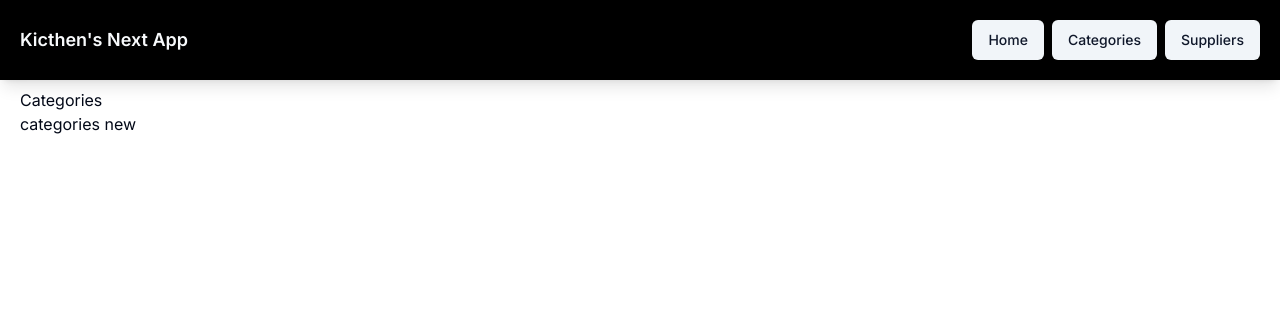
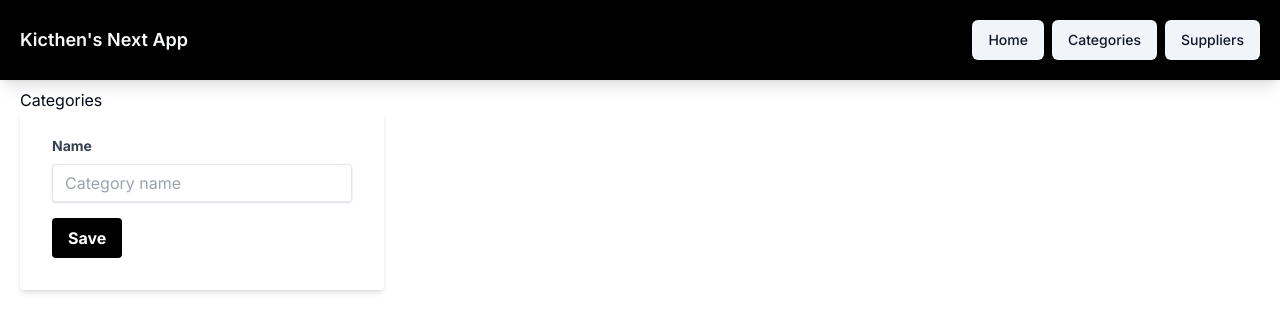
Before and after one commit to danielschmitz/kitchen-app-next-prisma-tailwind-shadcn, a Next.js app: page /categories/new in a window 1280 px wide. Shown: the top 332 px of the page. Built offline with nearby package versions, Linux system fonts and the light colour scheme.

Commit message:
create category

```diff
--- a/package.json
+++ b/package.json
@@ -9,7 +9,9 @@
     "lint": "next lint"
   },
   "dependencies": {
+    "@hookform/resolvers": "^3.3.4",
     "@prisma/client": "^5.11.0",
+    "@radix-ui/react-label": "^2.0.2",
     "@radix-ui/react-slot": "^1.0.2",
     "class-variance-authority": "^0.7.0",
     "clsx": "^2.1.0",
@@ -17,8 +19,10 @@
     "next": "14.1.3",
     "react": "^18",
     "react-dom": "^18",
+    "react-hook-form": "^7.51.0",
     "tailwind-merge": "^2.2.1",
-    "tailwindcss-animate": "^1.0.7"
+    "tailwindcss-animate": "^1.0.7",
+    "zod": "^3.22.4"
   },
   "devDependencies": {
     "@types/node": "^20",
--- a/src/app/categories/new/page.tsx
+++ b/src/app/categories/new/page.tsx
@@ -1,14 +1,62 @@
+import { PrismaClient } from "@prisma/client";
 import Link from "next/link";
-
-
+import { redirect } from "next/navigation";
 
 const page = () => {
-    return (
-        <div>
-            categories new
-            <br/><br/>
-        </div>
-    );
-}
+  async function createCategory(formData: FormData) {
+    "use server";
 
-export default page
+    const formObject = Object.fromEntries(formData);
+
+    // validate data
+    if (!formObject.name) {
+      throw new Error("Name is required");
+    }
+
+    // mutate data
+    const prisma = new PrismaClient();
+    await prisma.category.create({data:{name:formObject.name as string}})
+
+    // revalidate cache
+
+    // redirect
+    redirect('/categories')
+
+  }
+  return (
+    <div>
+      <div className="flex flex-row w-full">
+        <form
+          className="bg-white shadow-md rounded px-8 pt-6 pb-8 mb-4"
+          action={createCategory}
+        >
+          <div className="mb-4">
+            <label
+              className="block text-gray-700 text-sm font-bold mb-2"
+              htmlFor="name"
+            >
+              Name
+            </label>
+            <input
+              className="shadow appearance-none border rounded w-full py-2 px-3 text-gray-700 leading-tight focus:outline-none focus:shadow-outline min-w-[300px]"
+              id="name"
+              name="name"
+              type="text"
+              placeholder="Category name"
+            />
+          </div>
+          <div className="flex items-center justify-between">
+            <button
+              className="bg-black hover:bg-blue-700 text-white font-bold py-2 px-4 rounded focus:outline-none focus:shadow-outline"
+              type="submit"
+            >
+              Save
+            </button>
+          </div>
+        </form>
+      </div>
+    </div>
+  );
+};
+
+export default page;
--- /dev/null
+++ b/src/components/ui/form.tsx
@@ -0,0 +1,176 @@
+import * as React from "react"
+import * as LabelPrimitive from "@radix-ui/react-label"
+import { Slot } from "@radix-ui/react-slot"
+import {
+  Controller,
+  ControllerProps,
+  FieldPath,
+  FieldValues,
+  FormProvider,
+  useFormContext,
+} from "react-hook-form"
+
+import { cn } from "@/lib/utils"
+import { Label } from "@/components/ui/label"
+
+const Form = FormProvider
+
+type FormFieldContextValue<
+  TFieldValues extends FieldValues = FieldValues,
+  TName extends FieldPath<TFieldValues> = FieldPath<TFieldValues>
+> = {
+  name: TName
+}
+
+const FormFieldContext = React.createContext<FormFieldContextValue>(
+  {} as FormFieldContextValue
+)
+
+const FormField = <
+  TFieldValues extends FieldValues = FieldValues,
+  TName extends FieldPath<TFieldValues> = FieldPath<TFieldValues>
+>({
+  ...props
+}: ControllerProps<TFieldValues, TName>) => {
+  return (
+    <FormFieldContext.Provider value={{ name: props.name }}>
+      <Controller {...props} />
+    </FormFieldContext.Provider>
+  )
+}
+
+const useFormField = () => {
+  const fieldContext = React.useContext(FormFieldContext)
+  const itemContext = React.useContext(FormItemContext)
+  const { getFieldState, formState } = useFormContext()
+
+  const fieldState = getFieldState(fieldContext.name, formState)
+
+  if (!fieldContext) {
+    throw new Error("useFormField should be used within <FormField>")
+  }
+
+  const { id } = itemContext
+
+  return {
+    id,
+    name: fieldContext.name,
+    formItemId: `${id}-form-item`,
+    formDescriptionId: `${id}-form-item-description`,
+    formMessageId: `${id}-form-item-message`,
+    ...fieldState,
+  }
+}
+
+type FormItemContextValue = {
+  id: string
+}
+
+const FormItemContext = React.createContext<FormItemContextValue>(
+  {} as FormItemContextValue
+)
+
+const FormItem = React.forwardRef<
+  HTMLDivElement,
+  React.HTMLAttributes<HTMLDivElement>
+>(({ className, ...props }, ref) => {
+  const id = React.useId()
+
+  return (
+    <FormItemContext.Provider value={{ id }}>
+      <div ref={ref} className={cn("space-y-2", className)} {...props} />
+    </FormItemContext.Provider>
+  )
+})
+FormItem.displayName = "FormItem"
+
+const FormLabel = React.forwardRef<
+  React.ElementRef<typeof LabelPrimitive.Root>,
+  React.ComponentPropsWithoutRef<typeof LabelPrimitive.Root>
+>(({ className, ...props }, ref) => {
+  const { error, formItemId } = useFormField()
+
+  return (
+    <Label
+      ref={ref}
+      className={cn(error && "text-destructive", className)}
+      htmlFor={formItemId}
+      {...props}
+    />
+  )
+})
+FormLabel.displayName = "FormLabel"
+
+const FormControl = React.forwardRef<
+  React.ElementRef<typeof Slot>,
+  React.ComponentPropsWithoutRef<typeof Slot>
+>(({ ...props }, ref) => {
+  const { error, formItemId, formDescriptionId, formMessageId } = useFormField()
+
+  return (
+    <Slot
+      ref={ref}
+      id={formItemId}
+      aria-describedby={
+        !error
+          ? `${formDescriptionId}`
+          : `${formDescriptionId} ${formMessageId}`
+      }
+      aria-invalid={!!error}
+      {...props}
+    />
+  )
+})
+FormControl.displayName = "FormControl"
+
+const FormDescription = React.forwardRef<
+  HTMLParagraphElement,
+  React.HTMLAttributes<HTMLParagraphElement>
+>(({ className, ...props }, ref) => {
+  const { formDescriptionId } = useFormField()
+
+  return (
+    <p
+      ref={ref}
+      id={formDescriptionId}
+      className={cn("text-sm text-muted-foreground", className)}
+      {...props}
+    />
+  )
+})
+FormDescription.displayName = "FormDescription"
+
+const FormMessage = React.forwardRef<
+  HTMLParagraphElement,
+  React.HTMLAttributes<HTMLParagraphElement>
+>(({ className, children, ...props }, ref) => {
+  const { error, formMessageId } = useFormField()
+  const body = error ? String(error?.message) : children
+
+  if (!body) {
+    return null
+  }
+
+  return (
+    <p
+      ref={ref}
+      id={formMessageId}
+      className={cn("text-sm font-medium text-destructive", className)}
+      {...props}
+    >
+      {body}
+    </p>
+  )
+})
+FormMessage.displayName = "FormMessage"
+
+export {
+  useFormField,
+  Form,
+  FormItem,
+  FormLabel,
+  FormControl,
+  FormDescription,
+  FormMessage,
+  FormField,
+}
--- /dev/null
+++ b/src/components/ui/label.tsx
@@ -0,0 +1,26 @@
+"use client"
+
+import * as React from "react"
+import * as LabelPrimitive from "@radix-ui/react-label"
+import { cva, type VariantProps } from "class-variance-authority"
+
+import { cn } from "@/lib/utils"
+
+const labelVariants = cva(
+  "text-sm font-medium leading-none peer-disabled:cursor-not-allowed peer-disabled:opacity-70"
+)
+
+const Label = React.forwardRef<
+  React.ElementRef<typeof LabelPrimitive.Root>,
+  React.ComponentPropsWithoutRef<typeof LabelPrimitive.Root> &
+    VariantProps<typeof labelVariants>
+>(({ className, ...props }, ref) => (
+  <LabelPrimitive.Root
+    ref={ref}
+    className={cn(labelVariants(), className)}
+    {...props}
+  />
+))
+Label.displayName = LabelPrimitive.Root.displayName
+
+export { Label }
```
Also changed, not shown: 1 other file (tests, documents, lock files or other folders).
